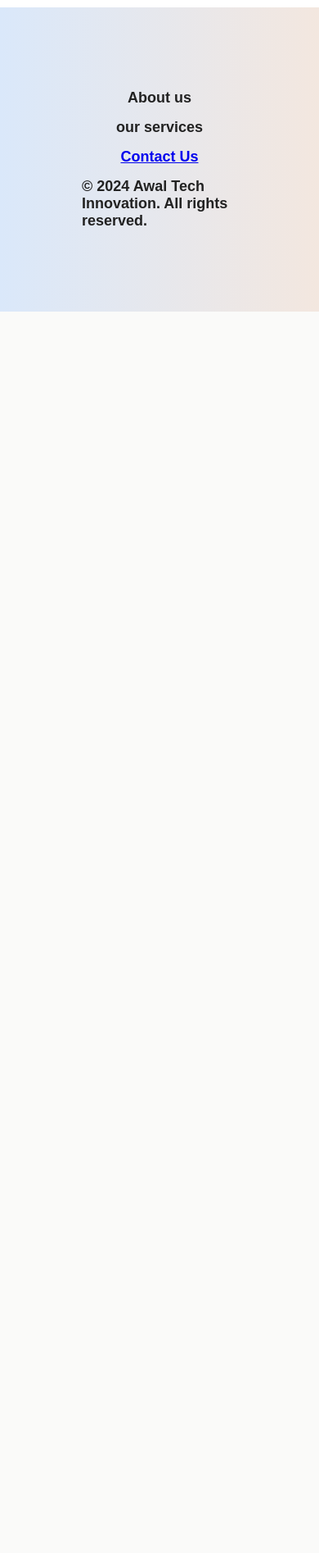
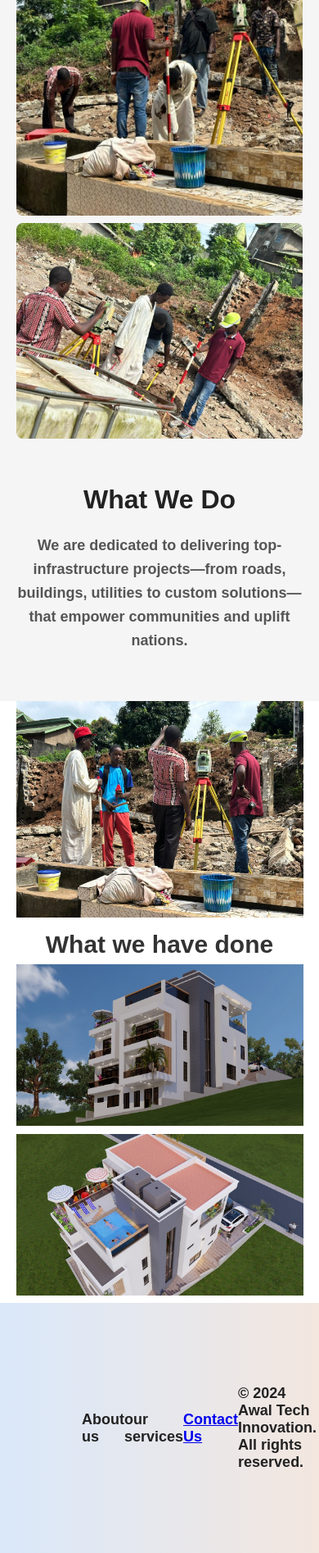
Before and after one commit to Abdulai-jalloh/Awal-Tech-Innovation, a Flask app: page / in a window 390 px wide. Shown: the part 2049-3943 px from the top of the page at 82% size. Before the commit the page ends 2429 px from the top, so only its background shows below. Run offline with Flask 3, Linux system fonts and the light colour scheme.

Commit message:
Add files via upload

```diff
--- a/static/css/style.css
+++ b/static/css/style.css
@@ -94,13 +94,12 @@
     .info-img{
       width: 90%;
     }
-
     footer{
       padding: 70px;
       background: linear-gradient(90deg, #dae8fa, #f3e7df);
       color: #222;
     }
-    footer div.info{
+    footer div.footer-txt{
       font-weight: bold;
       font-size: 18px;
       margin: 30px;
@@ -108,3 +107,49 @@
       align-items: center;
       justify-content: space-between;
     }
+
+
+  /* About Us */
+ .who-we-are {
+  display: flex;
+  align-items: center;
+  gap: 40px;
+  padding: 60px 20px;
+  background-color: #f5f5f5;
+}
+
+.who-image img {
+  width: 100%;
+  max-width: 400px;
+  height: auto;
+  border-radius: 8px;
+}
+
+.who-text {
+  max-width: 600px;
+}
+
+.who-text h2 {
+  font-size: 32px;
+  margin-bottom: 16px;
+  color: #222;
+}
+
+.who-text p {
+  font-size: 18px;
+  line-height: 1.6;
+  color: #555;
+}
+
+@media (max-width: 768px) {
+  .who-we-are {
+    flex-direction: column;
+    text-align: center;
+  }
+  .who-image img {
+    max-width: 100%;
+  }
+  .who-text {
+    max-width: none;
+  }
+}
--- a/templates/index.html
+++ b/templates/index.html
@@ -3,7 +3,7 @@
 
   <section class="sec-header">
     <div class="header-container">
-      <img src="/static/images/WhatsApp Image 2025-09-12 at 23.01.54_34a62dd0.jpg" alt="House" class="house">
+      <img src="/static/images/R+1d.jpg" alt="House" class="house">
       <h4>Découvrez nos annonces exclusives et trouvez votre maison idéale</h4>
       <img src="/static/images/360_F_1176717943_hIyurT3Y8U1ZZVyOYg0EHpUDP1kdPlGb.jpg" alt="Development" class="dev">
     </div>
@@ -11,7 +11,7 @@
 
   <section class="about">
 <p class="about">
-  <span><big>Awal Tech Innovation</big></span> est un acteur majeur du secteur de la construction et des travaux publics en Afrique,<br> réalisant <span><big>des bâtiments et des infrastructures qui servent et renforcent les communautés et les régions locales.</big></span> <br>
+  <span><big>Awal Tech Innovations</big></span> est un acteur majeur du secteur de la construction et des travaux publics en Afrique,<br> réalisant <span><big>des bâtiments et des infrastructures qui servent et renforcent les communautés et les régions locales.</big></span> <br>
   Forts de <span><big>l’expertise, de l’agilité et de l’engagement de nos équipes,</big></span><br> nous concevons, construisons et assurons la maintenance de projets dans divers secteurs, <br> notamment <span><big>le bâtiment, les travaux routiers et de terrassement, le génie civil, l’énergie, les relevés topographiques, <br> ainsi que le développement d’applications, de sites web et de bases de données.</big></span>
   Notre approche collaborative et centrée sur le client nous permet de <span><big>réaliser des projets innovants, durables et adaptés aux besoins spécifiques de chaque client.</big></span> <br>
   En tant qu’entreprise responsable, nous nous engageons à <span><big>minimiser notre impact environnemental</big></span> et à <span><big>contribuer positivement aux communautés où nous opérons.</big></span> <br>
@@ -19,10 +19,34 @@
 </p>
   <br>
 
-  <img src="/static/images/programming_background_with_person_working_with_codes_computer_23_2150010125_5c8bf96eea.webp" alt="" class="info-img">
+  <section class="who-we-are">
+    <div class="who-image">
+      <img src="/static/images/bow.jpg" alt="Banner image showing builders at work">
+      <img src="/static/images/the2.jpg" alt="Banner image showing builders at work">
+    </div>
+    <div class="who-text">
+      <h2>What We Do</h2>
+      <p>
+        We are dedicated to delivering top-infrastructure projects—from roads, buildings,
+        utilities to custom solutions—that empower communities and uplift nations.
+      </p>
+    </div>
+  </section>
+
+
+
+  <span class="info1">
+  <img src="/static/images/us.jpg" class="info-img">
+  </span>
+
+  <span class="info1">
+  <h1>What we have done</h1>
+  <img src="/static/images/R+1d.jpg" class="info-img">
+  <img src="/static/images/R+1u.jpg" class="info-img">
+  </span>
   </section>
   <footer>
-    <div class="info">
+    <div class="footer-txt">
     <p>About us</p>
     <p>our services</p>
     <p><a href=" {{ url_for('contact.contact_page')}} "> Contact Us</a></p>
```
Also changed, not shown: templates/reply_message.html (+9 -0 lines), static/images/IMG-20251028-WA0016.jpg (added), static/images/IMG-20251028-WA0018.jpg (added), static/images/IMG-20251028-WA0020.jpg (added), static/images/IMG-20251028-WA0021.jpg (added), static/images/IMG-20251028-WA0027.jpg (added), static/images/IMG-20251028-WA0040.jpg (added), static/images/IngR.jpg (added), static/images/R+1d.jpg (added), static/images/R+1u.jpg (added), static/images/bow.jpg (added), static/images/the2.jpg (added), static/images/them1.jpg (added), static/images/them4.jpg (added), 1 more files.
